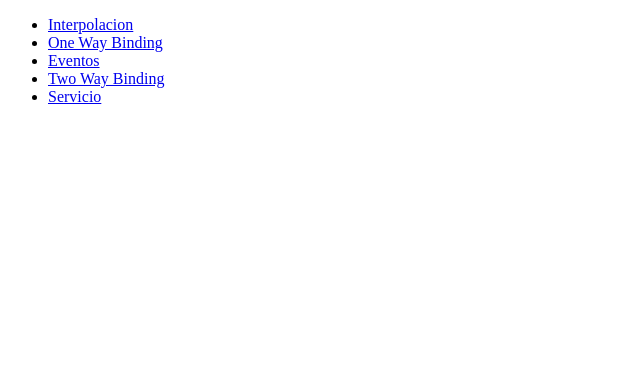
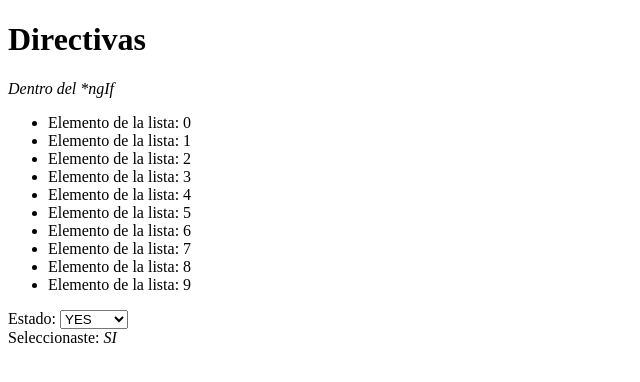
Before and after one commit to victor-fernandezm/proyecto-repaso, an Angular app: page / in a window 1280 px wide. Shown: the top 382 px of the page, without its empty margins (0-640 px from the left). Built offline with nearby package versions, Linux system fonts and the light colour scheme.

Commit message:
7. Directivas

```diff
--- a/src/app/app.component.html
+++ b/src/app/app.component.html
@@ -1,9 +1,11 @@
-<ul>
+<!-- <ul>
     <li><a routerLink="/interpolacion">Interpolacion</a></li>
     <li><a routerLink="/owb">One Way Binding</a></li>
     <li><a routerLink="/eventos">Eventos</a></li>
     <li><a routerLink="/twb">Two Way Binding</a></li>
     <li><a routerLink="/servicio">Servicio</a></li>
-</ul>
+</ul> -->
+
+<app-directives></app-directives>
 
 <router-outlet></router-outlet>
--- a/src/app/app.module.ts
+++ b/src/app/app.module.ts
@@ -9,6 +9,7 @@ import { EventsComponent } from './events/events.component';
 import { TwoWayBindingComponent } from './two-way-binding/two-way-binding.component';
 import { FormsModule } from '@angular/forms';
 import { HwServiceComponent } from './hw-service/hw-service.component';
+import { DirectivesComponent } from './directives/directives.component';
 
 @NgModule({
   declarations: [
@@ -17,7 +18,8 @@ import { HwServiceComponent } from './hw-service/hw-service.component';
     OneWayBindingComponent,
     EventsComponent,
     TwoWayBindingComponent,
-    HwServiceComponent
+    HwServiceComponent,
+    DirectivesComponent
   ],
   imports: [
     BrowserModule,
--- /dev/null
+++ b/src/app/directives/directives.component.html
@@ -0,0 +1,24 @@
+<h1>Directivas</h1>
+
+<div *ngIf="valor;else valorFalso">
+    <i>Dentro del *ngIf</i>
+</div>
+<ng-template #valorFalso>
+    <i>Fuera del *ngIf. Dentro del else</i>
+</ng-template>
+
+<ul>
+    <li *ngFor="let i of listaNums">Elemento de la lista: {{i}}</li>
+</ul>
+
+<label for="estado">Estado: </label>
+<select name="" id="estado" [(ngModel)]="triState">
+    <option value="{{pair[0]}}" *ngFor="let pair of tripleEstadoOptions">{{pair[1]}}</option>
+</select>
+
+<div [ngSwitch]="triState">
+    <div *ngSwitchCase="0">Seleccionaste: <i>SI</i></div>
+    <div *ngSwitchCase="1">Seleccionaste: <i>NO</i></div>
+    <div *ngSwitchCase="2">Seleccionaste un valor superpuesto entre si y no: <i>QUIZÁ</i></div>
+    <div *ngSwitchDefault><i>Esto nunca debería de salir. Si sale, reportalo.</i><br>Seleccionaste un valor desconocido.</div>
+</div>
--- /dev/null
+++ b/src/app/directives/directives.component.ts
@@ -0,0 +1,32 @@
+import { Component } from '@angular/core';
+
+enum TripleEstado {
+	YES,
+	NO,
+	MAYBE
+}
+
+@Component({
+	selector: 'app-directives',
+	templateUrl: './directives.component.html',
+	styleUrls: ['./directives.component.css']
+})
+export class DirectivesComponent {
+	valor: boolean = true;
+
+	listaNums: number[] = this.range(0, 10);
+
+	range(min: number, max: number, step: number = 1): number[] {
+		let out: number[] = [];
+		for (let i = min; i < max; i += step) {
+			out.push(i);
+		}
+		return out;
+	}
+
+	triState: TripleEstado = TripleEstado.YES;
+	get tripleEstadoOptions(): [number, string][] {
+		let keys: string[] = Object.keys(TripleEstado);
+		return keys.slice(keys.length/2).map((v,i,arr) => [i,v]);
+	}
+}
```
Also changed, not shown: src/app/directives/directives.component.css (added).
